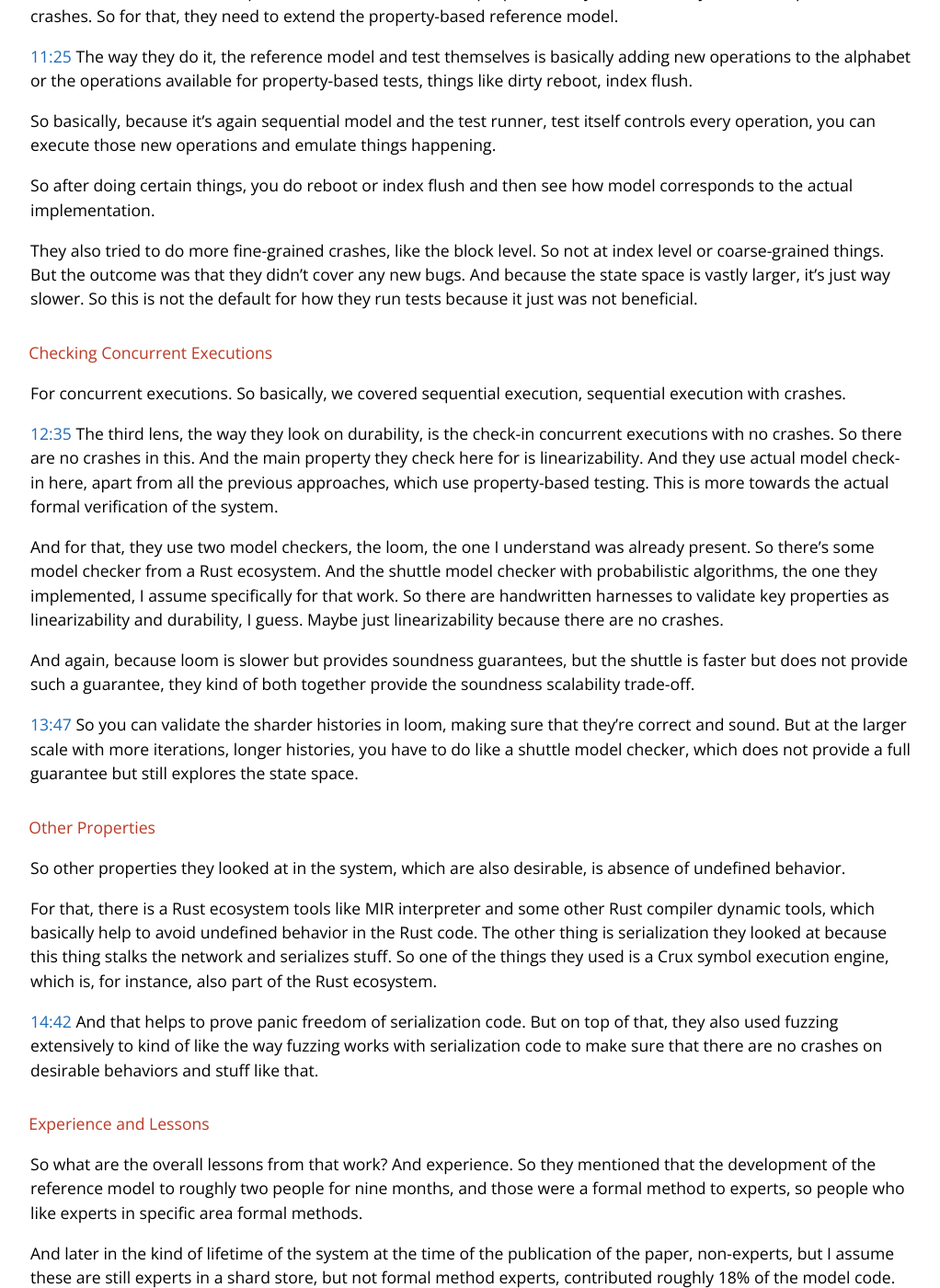
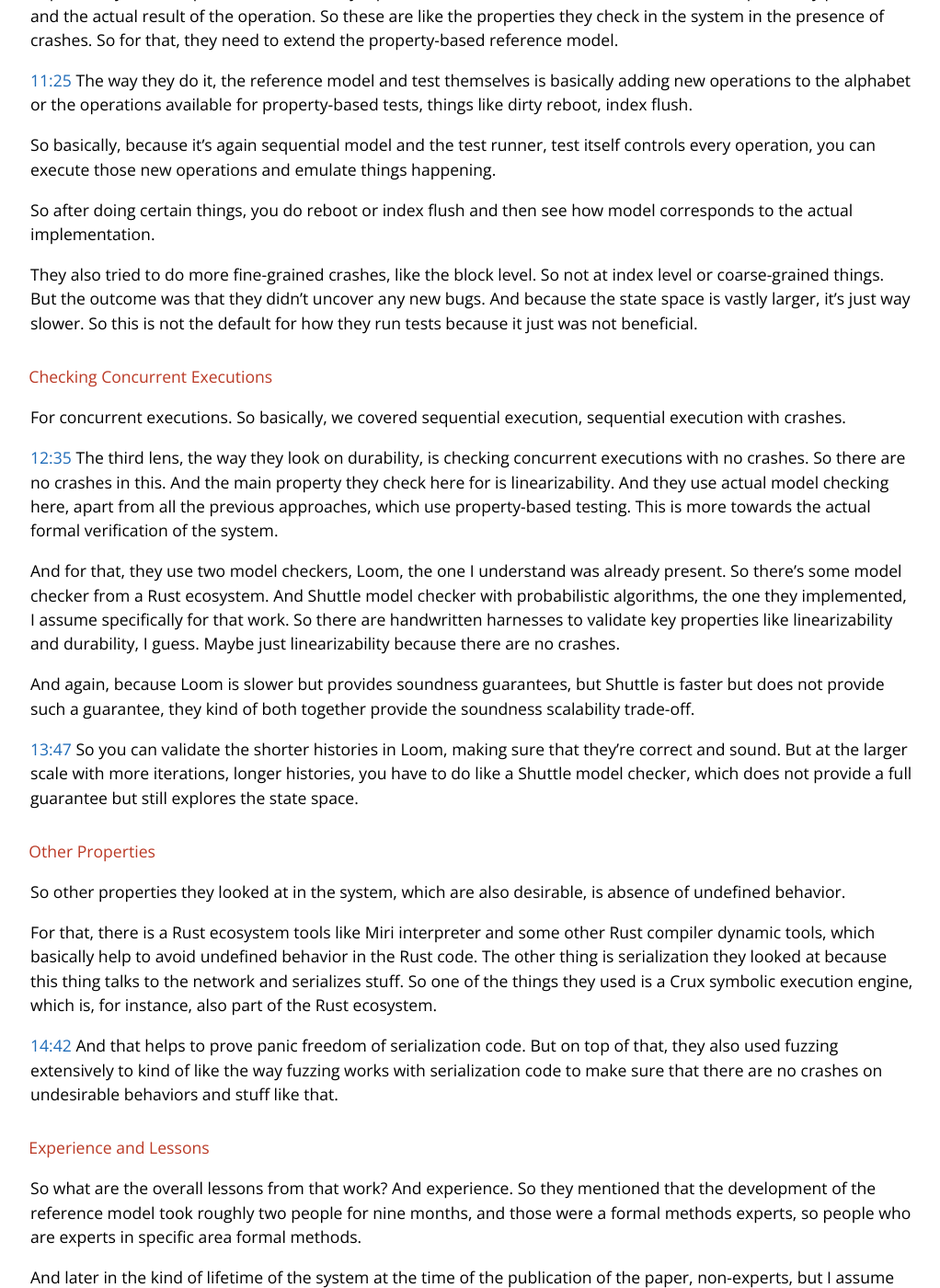
Before and after one commit to asatarin/asatarin.github.io, a Jekyll site: the page built from talks/2022-02-formal-methods-at-amazon-s3.transcript.md, in a window 1280 px wide and 1400 px high, scrolled down 4367 px. Shown: the whole window at 92% size, without its empty margins (127-1149 px from the left). Built offline with Jekyll 4.4.1, drawn with Linux system fonts in a browser that asks for light colours; our own code applies the rules of GitHub Pages for plain Markdown files; some of the changed text lies outside the part shown.

Commit message:
Fix typos in the transcript

```diff
--- a/talks/2022-02-formal-methods-at-amazon-s3.transcript.md
+++ b/talks/2022-02-formal-methods-at-amazon-s3.transcript.md
@@ -87,17 +87,17 @@
 {% include timecode.html time="4:04" %}
 Also there, but not like the main focus.
 So the other one of the other goals is to have all the results of that outlive involvement of a formal method expert.
-So like basically, they don't want to have team of formal meta experts supporting this forever.
+So like basically, they don't want to have team of formal methods experts supporting this forever.
 They want to like hand off it to the development team.
 So this is why they go in with a lightweight approach to formal methods.
-Part of the other reasons I mentioned before.
+Apart from other reasons I mentioned before.
 
 So what about durability?
 Like the main thing, basically they view it through three different lens, like split it in three different lenses, which
 is kind of like matrix two by two with sequential execution and concurrent execution and the presence or absence of
 crashes.
 
-So this gives us like sequential crash free execution covered in a section four or sequential execution with crashes or
+So this gives us like sequential crash free execution covered in section four or sequential execution with crashes or
 concurrent and crash free.
 Concurrent execution with crashes is specifically out of scope of that paper.
 So they don't talk about that, but all the others are covered.
@@ -135,7 +135,7 @@
 So kind of like not provide those operations uniformly randomly, but like some kind of bias them towards more
 interesting, more complicated operations to steer a system in interesting states.
 
-But they mentioned that only do this if there's like strong quantitative evidence for the benefit of that biasing,
+But they mentioned that they only do this if there's like strong quantitative evidence for the benefit of that biasing,
 because otherwise you might bake certain assumptions you have of the implementation into the system.
 
 {% include timecode.html time="07:17" %}
@@ -192,7 +192,7 @@
 data updates internally.
 
 {% include timecode.html time="10:28" %}
-So in the whole complexity of IO scheduler and providing correctness guarantees come from kind of that correctly
+So the whole complexity of IO scheduler and providing correctness guarantees come from kind of that correctly
 persisting this dependency graph.
 
 So for validating that, they're looking for two properties, basically persistence.
@@ -202,7 +202,7 @@
 
 And the forward progress basically says like, if we do proper non-crash shutdown, in this case, every operation
 dependency must be persisted.
-So basically, operations succeeded, and we should see all the dependency persisted and the actual result of the
+So basically, operation succeeded, and we should see all the dependency persisted and the actual result of the
 operation.
 So these are like the properties they check in the system in the presence of crashes.
 So for that, they need to extend the property-based reference model.
@@ -219,7 +219,7 @@
 
 They also tried to do more fine-grained crashes, like the block level.
 So not at index level or coarse-grained things.
-But the outcome was that they didn't cover any new bugs.
+But the outcome was that they didn't uncover any new bugs.
 And because the state space is vastly larger, it's just way slower.
 So this is not the default for how they run tests because it just was not beneficial.
 
@@ -229,48 +229,48 @@
 So basically, we covered sequential execution, sequential execution with crashes.
 
 {% include timecode.html time="12:35" %}
-The third lens, the way they look on durability, is the check-in concurrent executions with no crashes.
+The third lens, the way they look on durability, is checking concurrent executions with no crashes.
 So there are no crashes in this.
 And the main property they check here for is linearizability.
-And they use actual model check-in here, apart from all the previous approaches, which use property-based testing.
+And they use actual model checking here, apart from all the previous approaches, which use property-based testing.
 This is more towards the actual formal verification of the system.
 
-And for that, they use two model checkers, the loom, the one I understand was already present.
+And for that, they use two model checkers, Loom, the one I understand was already present.
 So there's some model checker from a Rust ecosystem.
-And the shuttle model checker with probabilistic algorithms, the one they implemented, I assume specifically for that
+And Shuttle model checker with probabilistic algorithms, the one they implemented, I assume specifically for that
 work.
-So there are handwritten harnesses to validate key properties as linearizability and durability, I guess.
+So there are handwritten harnesses to validate key properties like linearizability and durability, I guess.
 Maybe just linearizability because there are no crashes.
 
-And again, because loom is slower but provides soundness guarantees, but the shuttle is faster but does not provide such
+And again, because Loom is slower but provides soundness guarantees, but Shuttle is faster but does not provide such
 a guarantee, they kind of both together provide the soundness scalability trade-off.
 
 {% include timecode.html time="13:47" %}
-So you can validate the sharder histories in loom, making sure that they're correct and sound.
-But at the larger scale with more iterations, longer histories, you have to do like a shuttle model checker, which does
+So you can validate the shorter histories in Loom, making sure that they're correct and sound.
+But at the larger scale with more iterations, longer histories, you have to do like a Shuttle model checker, which does
 not provide a full guarantee but still explores the state space.
 
 #### Other Properties
 
 So other properties they looked at in the system, which are also desirable, is absence of undefined behavior.
 
-For that, there is a Rust ecosystem tools like MIR interpreter and some other Rust compiler dynamic tools, which
+For that, there is a Rust ecosystem tools like Miri interpreter and some other Rust compiler dynamic tools, which
 basically help to avoid undefined behavior in the Rust code.
-The other thing is serialization they looked at because this thing stalks the network and serializes stuff.
-So one of the things they used is a Crux symbol execution engine, which is, for instance, also part of the Rust
+The other thing is serialization they looked at because this thing talks to the network and serializes stuff.
+So one of the things they used is a Crux symbolic execution engine, which is, for instance, also part of the Rust
 ecosystem.
 
 {% include timecode.html time="14:42" %}
 And that helps to prove panic freedom of serialization code.
 But on top of that, they also used fuzzing extensively to kind of like the way fuzzing works with serialization code to
-make sure that there are no crashes on desirable behaviors and stuff like that.
+make sure that there are no crashes on undesirable behaviors and stuff like that.
 
 #### Experience and Lessons
 
 So what are the overall lessons from that work?
 And experience.
-So they mentioned that the development of the reference model to roughly two people for nine months, and those were a
-formal method to experts, so people who like experts in specific area formal methods.
+So they mentioned that the development of the reference model took roughly two people for nine months, and those were a
+formal methods experts, so people who are experts in specific area formal methods.
 
 And later in the kind of lifetime of the system at the time of the publication of the paper, non-experts, but I assume
 these are still experts in a shard store, but not formal method experts, contributed roughly 18% of the model code.
@@ -288,7 +288,7 @@
 
 And the model is executable.
 So it's not like a model in some different code.
-The reference model and the implementation are both rust, so I presume they live together somewhere in the source code.
+The reference model and the implementation are both Rust, so I presume they live together somewhere in the source code.
 There are some limitations to this approach.
 So there are some issues with evaluating the coverage for property-based tests.
 
@@ -304,14 +304,14 @@
 not covered because it does not contribute to durability and consistency properties they were looking specifically for,
 so that's kind of outside of that, but still important in actual production system.
 
-And the EPI surface of shard store is actually larger than the cover in the tests because there are certain APIs
-provided for control playing, or which are not covered for whatever reason in the reference model, so not even all
+And the API surface of shard store is actually larger than they cover in the tests because there are certain APIs
+provided for control plane, or which are not covered for whatever reason in the reference model, so not even all
 the APIs are covered.
 
 {% include timecode.html time="18:20" %}
 With this, I have a shameless plug.
 
-If you're interested in testing things like that, distributed systems and storage systems have a list of the things
+If you're interested in testing things like that, distributed systems and storage systems, I have a list of the things
 different companies do, and it's like papers, blog posts, videos, it's there, pretty comprehensive, and that's the end
 of the talk.
 
```
Also changed, not shown: other parts of talks/2022-02-formal-methods-at-amazon-s3.transcript.md (+15 -15 lines).
